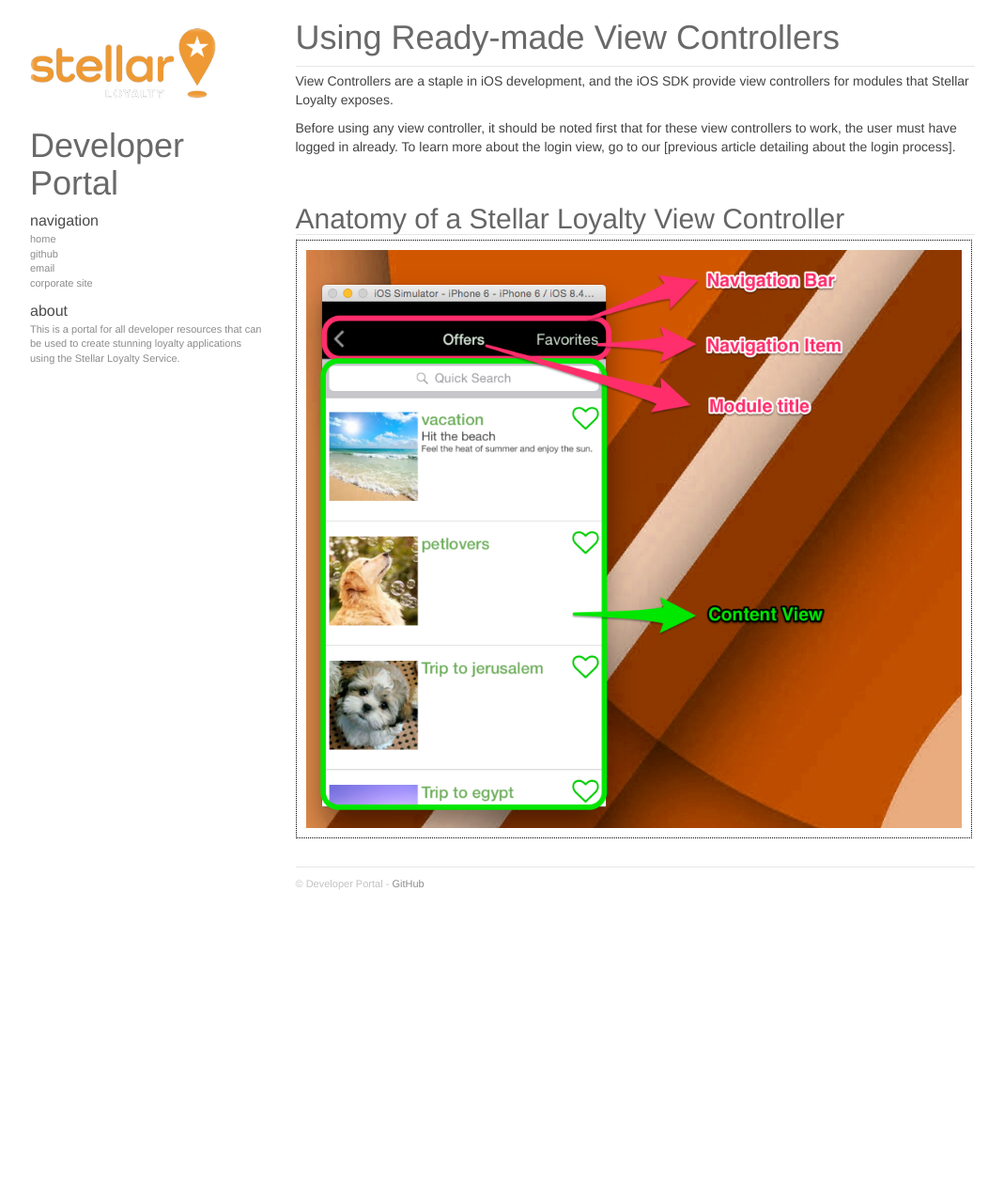
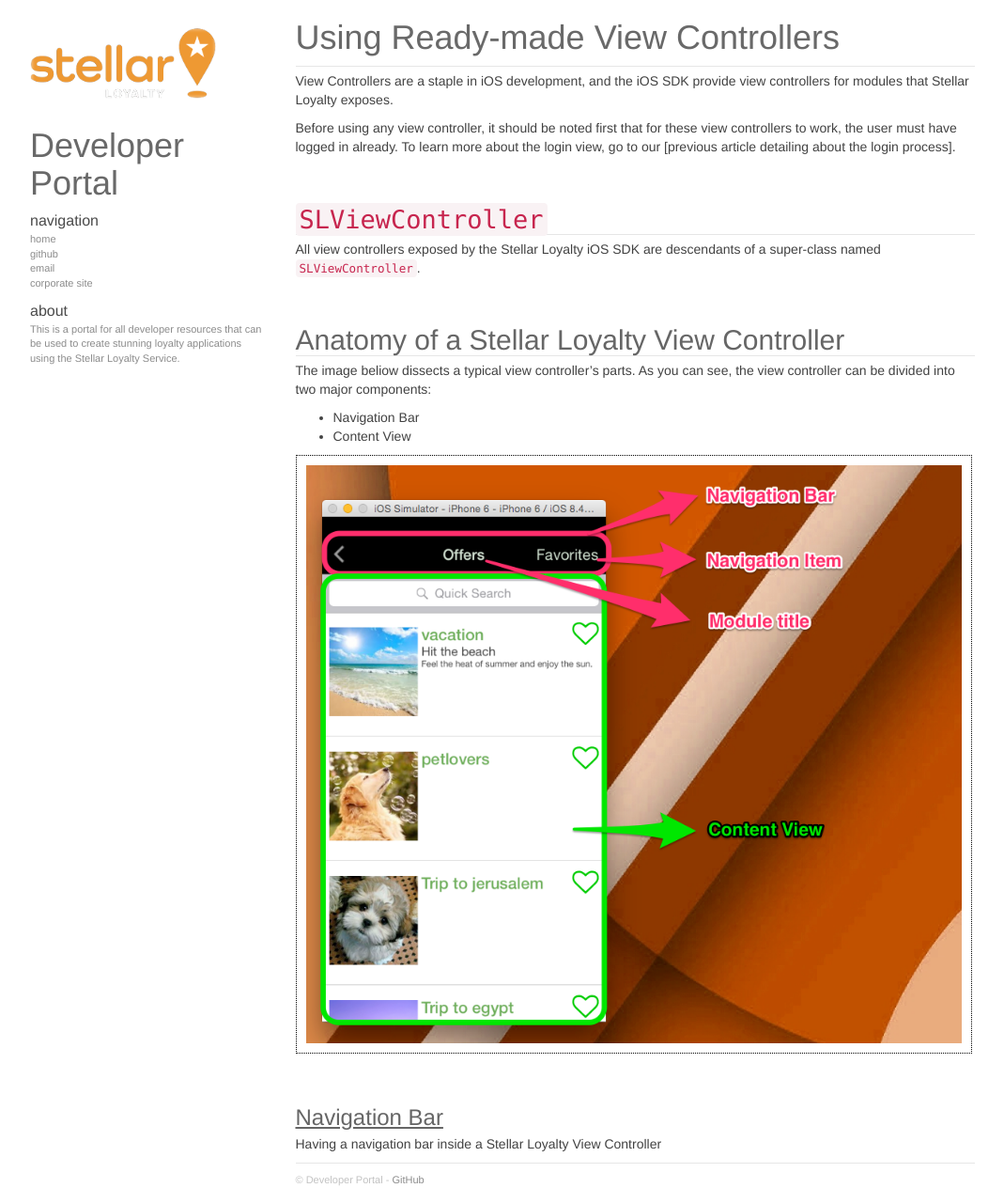
Before and after one commit to jofell/stellar-dev, a Jekyll site: the page built from _ios_sdk/pages/03_view_controllers.md, in a window 1280 px wide. Shown: the whole page at 94% size, without its empty margins (58-1127 px from the left). Built offline with Jekyll 4.4.1, drawn with Linux system fonts in a browser that asks for light colours; nearby versions of some CDN libraries; Markdown is read by kramdown in place of the engine named in the settings; before the commit the page ends 948 px from its top, so only the background shows below that.

Commit message:
Rearranging sections to introduce SLViewController first

```diff
--- a/_ios_sdk/pages/03_view_controllers.md
+++ b/_ios_sdk/pages/03_view_controllers.md
@@ -8,6 +8,19 @@
 
 Before using any view controller, it should be noted first that for these view controllers to work, the user must have logged in already. To learn more about the login view, go to our [previous article detailing about the login process].
 
+## `SLViewController`
+
+All view controllers exposed by the Stellar Loyalty iOS SDK are descendants of a super-class named `SLViewController`.
+
 ## Anatomy of a Stellar Loyalty View Controller
 
+The image beliow dissects a typical view controller's parts. As you can see, the view controller can be divided into two major components:
+
+- Navigation Bar
+- Content View
+
 ![]({{site.baseurl}}/img/sdk/ios/view_controllers/view_controller_anatomy.png)
+
+### Navigation Bar
+
+Having a navigation bar inside a Stellar Loyalty View Controller
```
